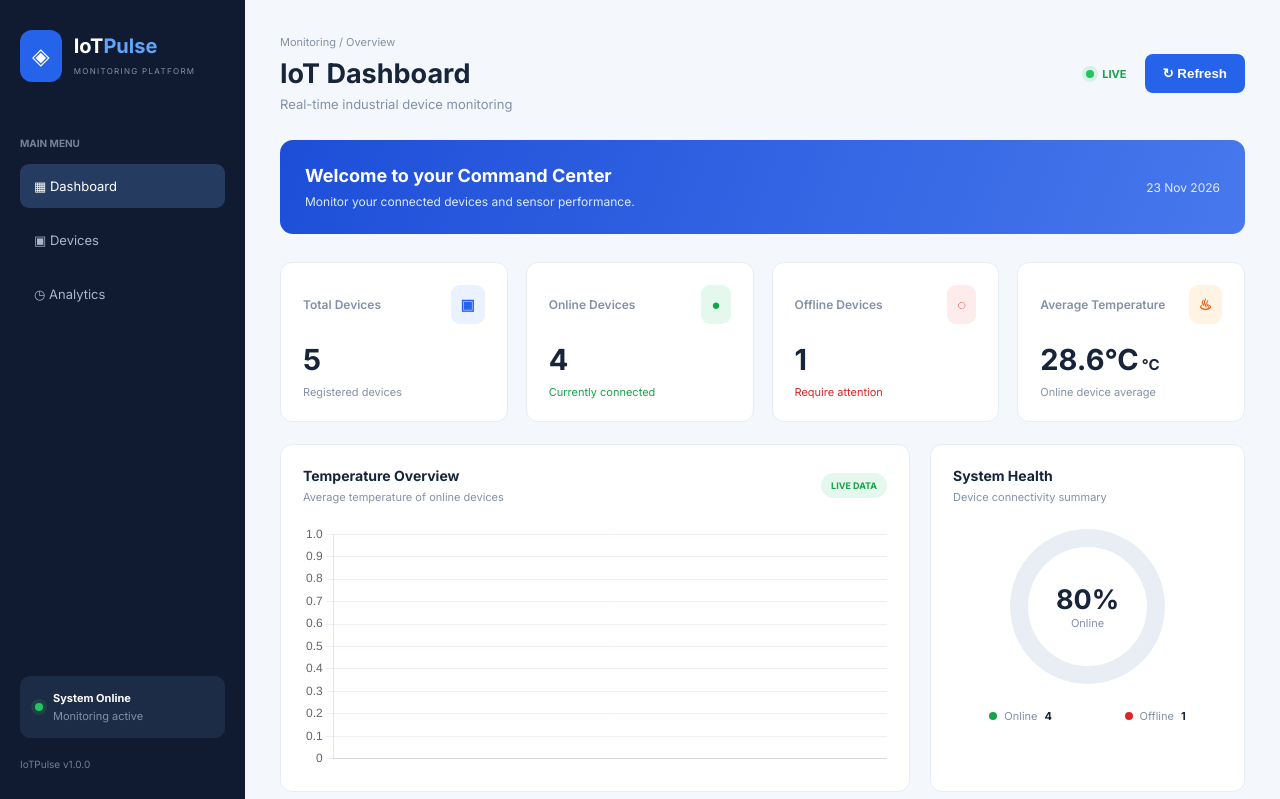
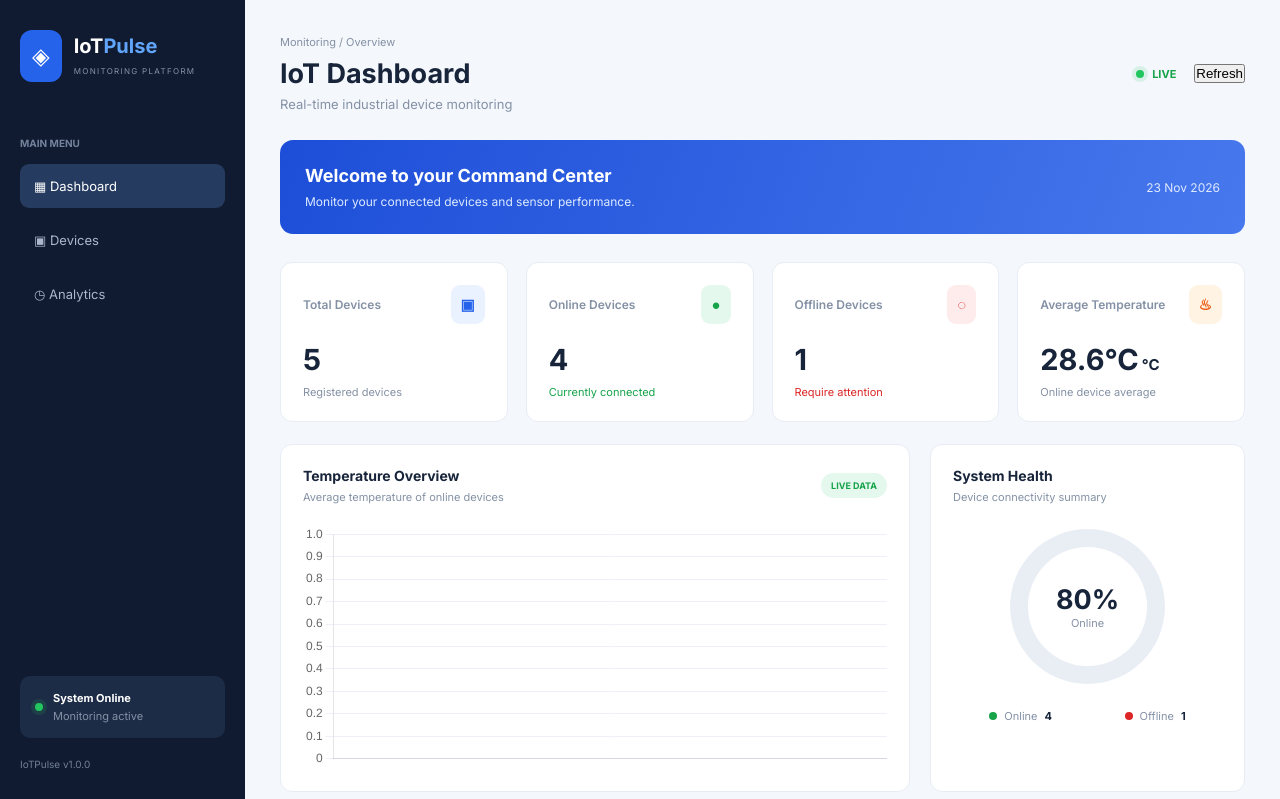
Before and after one commit to Jovisha509/Capstone_Project, a Flask app: page / in a window 1280 px wide. Shown: the top 799 px of the page. Run offline with Flask 3, Linux system fonts and the light colour scheme.

Commit message:
Resolved errors

```diff
--- a/templates/index.html
+++ b/templates/index.html
@@ -56,8 +56,8 @@
                 <div class="live-label">
                     <span class="pulse"></span> LIVE
                 </div>
-                <button class="refresh-btn" onclick="refreshDashboard(true)">
-                    ↻ Refresh
+                <button type="button" onclick="refreshDashboard()">
+                    Refresh
                 </button>
             </div>
         </header>
```
